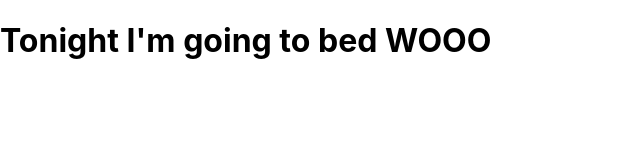
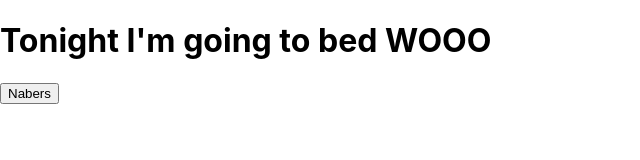
Before and after one commit to NedimRamicevic/first-steps, a React (Create React App) app: page / in a window 1280 px wide. Shown: the top 160 px of the page, without its empty margins (0-640 px from the left). Built offline with nearby package versions, Linux system fonts and the light colour scheme.

Commit message:
functionuseinrender

```diff
--- a/src/denemes.js
+++ b/src/denemes.js
@@ -43,11 +43,20 @@ function Denemes() {
 
   // New component class starts here:
   class TonightsPlan extends React.Component {
+    scream() {
+      alert("nabers");
+    }
     render() {
       return fiftyFifty ? (
-        <h1>Tonight I'm going out WOOO</h1>
+        <div>
+          <h1>Tonight I'm going out WOOO</h1>
+          <button onClick={this.scream}>Nabers</button>
+        </div>
       ) : (
-        <h1>Tonight I'm going to bed WOOO</h1>
+        <div>
+          <h1>Tonight I'm going to bed WOOO</h1>
+          <button onClick={this.scream}>Nabers</button>
+        </div>
       );
     }
   }
```
